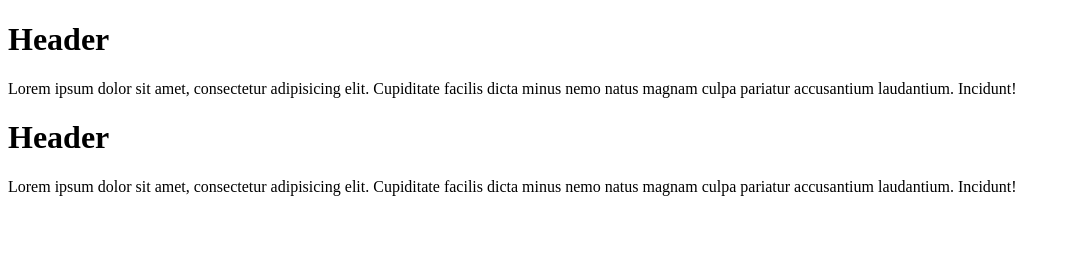
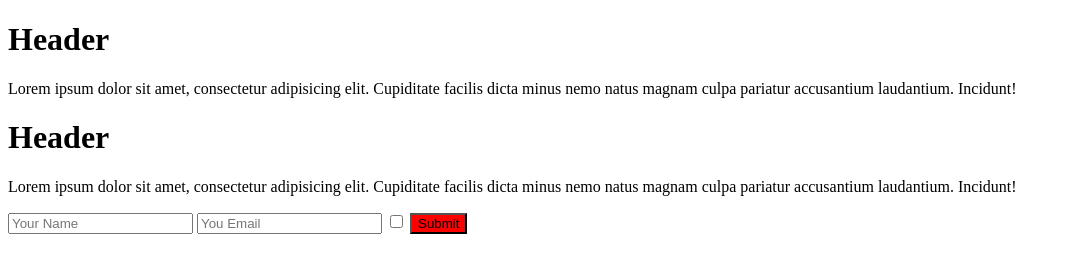
Before and after one commit to cxzeri00/collabs, a plain HTML site: page index.html in a window 1280 px wide. Shown: the whole page, without its empty margins (0-1070 px from the left). Drawn offline with Linux system fonts and the light colour scheme.

Commit message:
added form

```diff
--- a/index.html
+++ b/index.html
@@ -15,6 +15,10 @@
     <!-- Andrew-->
     <h1>Header</h1>
     <p>Lorem ipsum dolor sit amet, consectetur adipisicing elit. Cupiditate facilis dicta minus nemo natus magnam culpa pariatur accusantium laudantium. Incidunt!</p>
+    <input type="text"  name="first-name" id="name" placeholder="Your Name">
+    <input type="email" name="email" id="email" placeholder="You Email">
+    <input type="checkbox" name="check" id="checkbox">
+    <button style="background-color: red;">Submit</button>
 
 </body>
 </html>
```
